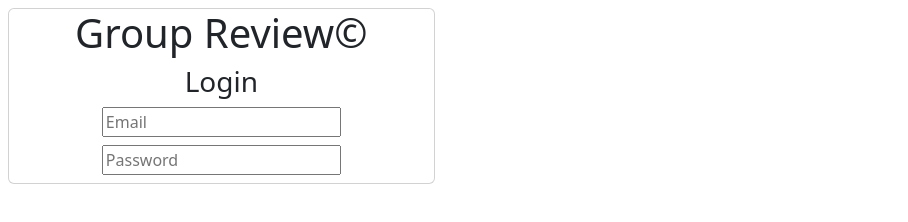
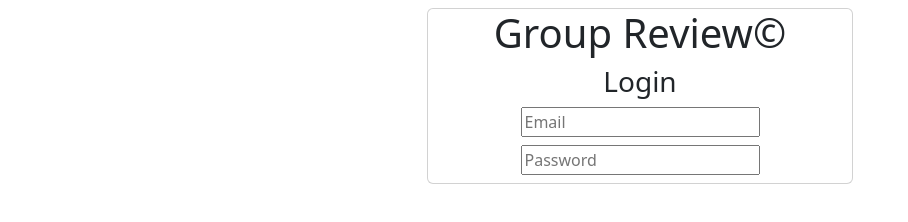
Before and after one commit to Goose7888/ai-review-site, a plain HTML site: page index.html in a window 1280 px wide. Shown: the whole page, without its empty margins (0-908 px from the left). Drawn offline with nearby package versions, Linux system fonts and the light colour scheme.

Commit message:
centers card

```diff
--- a/index.html
+++ b/index.html
@@ -8,13 +8,15 @@
 </head>
 <body>
     <!--Login Page-->
-    <div id="pageLogin" class="card col-4 m-2 d-flex flex-column align-items-center">
+    <div id="pageLogin" class="d-flex flex-column align-items-center">
+        <div class="card col-4 m-2 d-flex flex-column align-items-center">
             <h1>Group Review&copy;</h1>
             <h3>Login</h3>
             <form id="formLogin" class="d-flex flex-column">
                 <input id="txtLoginEmail" type="text" placeholder="Email" class="mb-2">
                 <input id="txtLoginPassword" type="text" placeholder="Password" class="mb-2">
             </form>
+    </div>
     </div>
     <!--Student Dashboard-->
     <!--Complete Form-->
```
Lines whose indentation alone changed are shown as unchanged.
